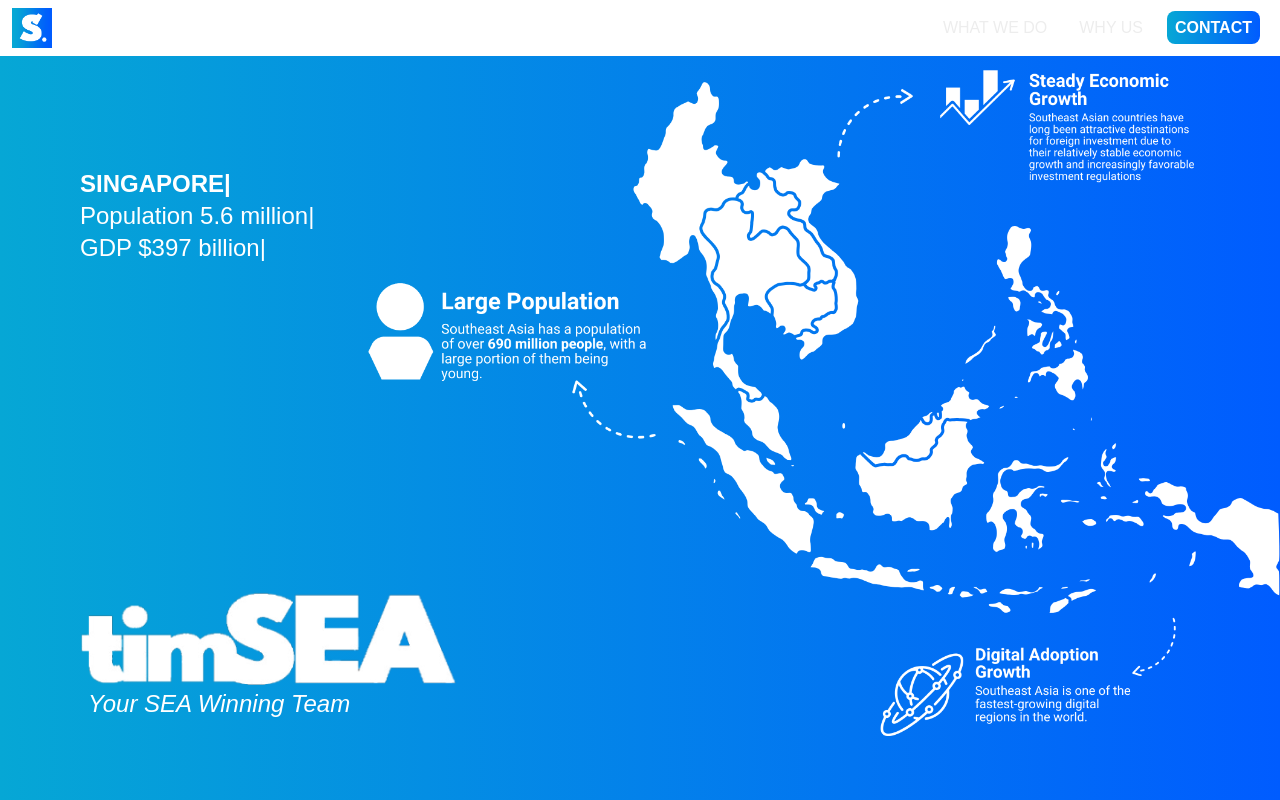
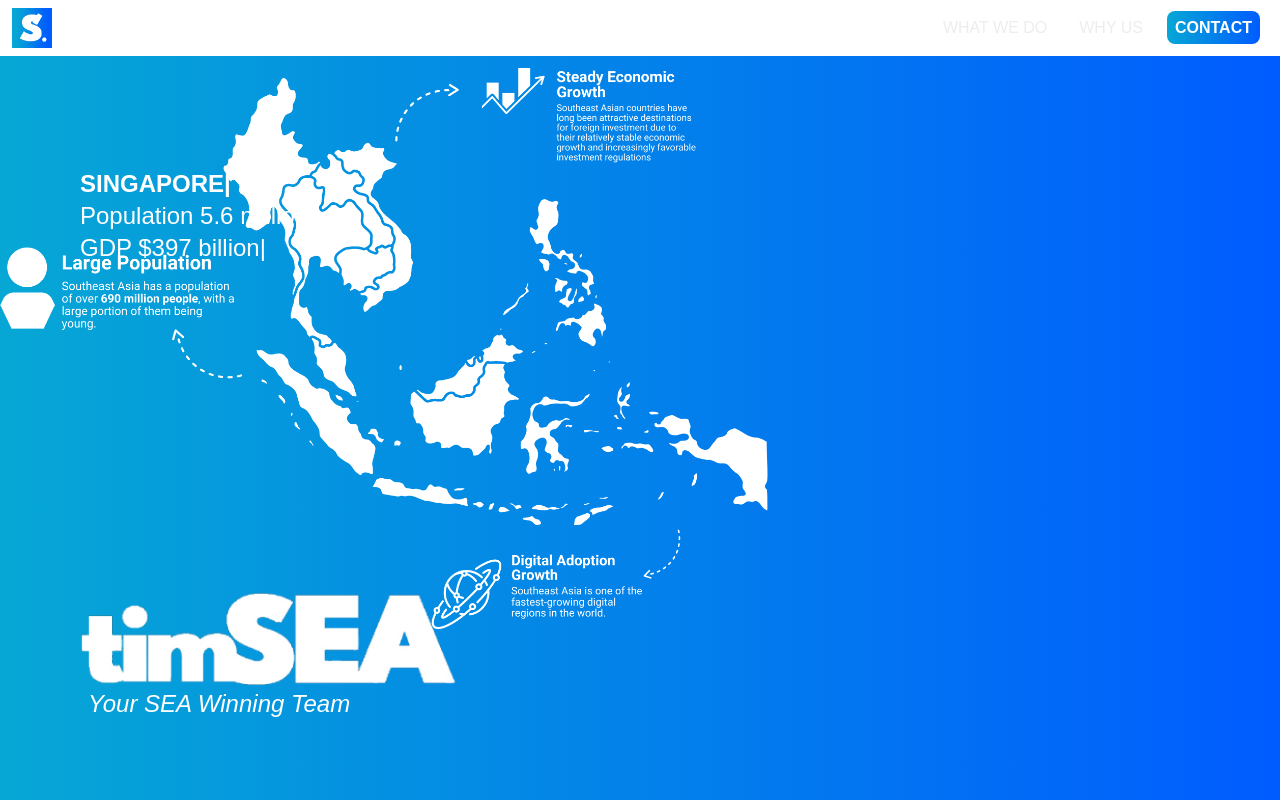
Before and after one commit to AlfinTeguh16/TimSEA-CompanyProfile, a Next.js app: page / in a window 1280 px wide. Shown: the top 800 px of the page. Built offline with nearby package versions, Linux system fonts and the light colour scheme.

Commit message:
feat: fix layouting

```diff
--- a/src/app/globals.css
+++ b/src/app/globals.css
@@ -23,32 +23,32 @@
 .responsive-container {
   background-image: url('/images/seaMaps.png');
   background-repeat: no-repeat;
-  background-size: auto 32%;
-  background-position: right 0 center;
+  background-size: 95vw;
+  background-position: right 0 top 150;
 }
 
-@media (min-width: 423px) {
+/* @media (min-width: 423px) {
   .responsive-container {
     background-image: url('/images/seaMaps.png');
     background-repeat: no-repeat;
     background-size: auto 55%;
-    background-position: right 0 center;
+    background-position: right 0 top 100;
   }
-}
-@media (min-width: 777px) {
+} */
+@media (min-width: 600px) {
   .responsive-container {
     background-image: url('/images/seaMaps.png');
     background-repeat: no-repeat;
-    background-size: auto 65%;
-    background-position: right 0 top;
+    background-size: auto 70vw;
+    background-position: right 0 top 30;
   }
 }
 
-@media (min-width: 860px) {
+@media (min-width: 765px) {
   .responsive-container {
     background-image: url('/images/seaMaps.png');
     background-repeat: no-repeat;
-    background-size: auto 85%;
-    background-position: right 0 top ;
+    background-size: 60vw;
+    background-position: right 0 top 10;
   }
 }
```
